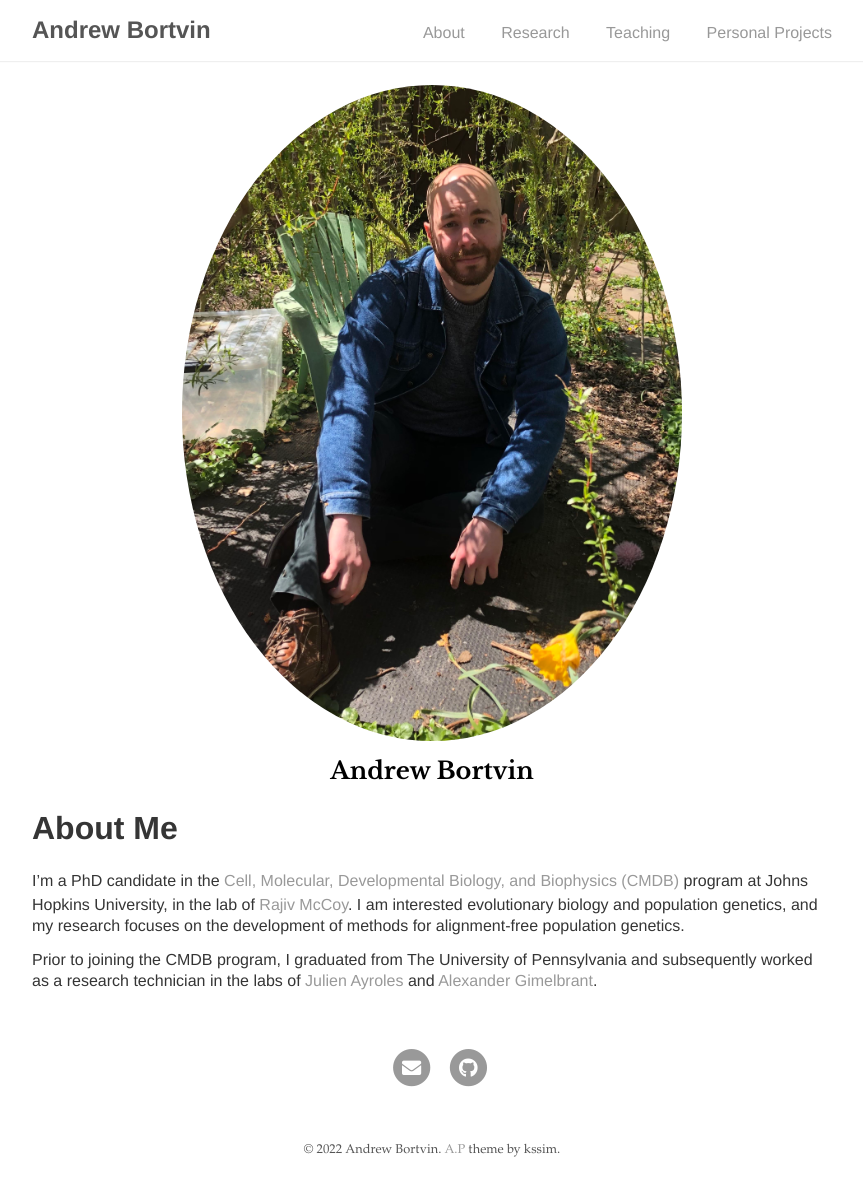
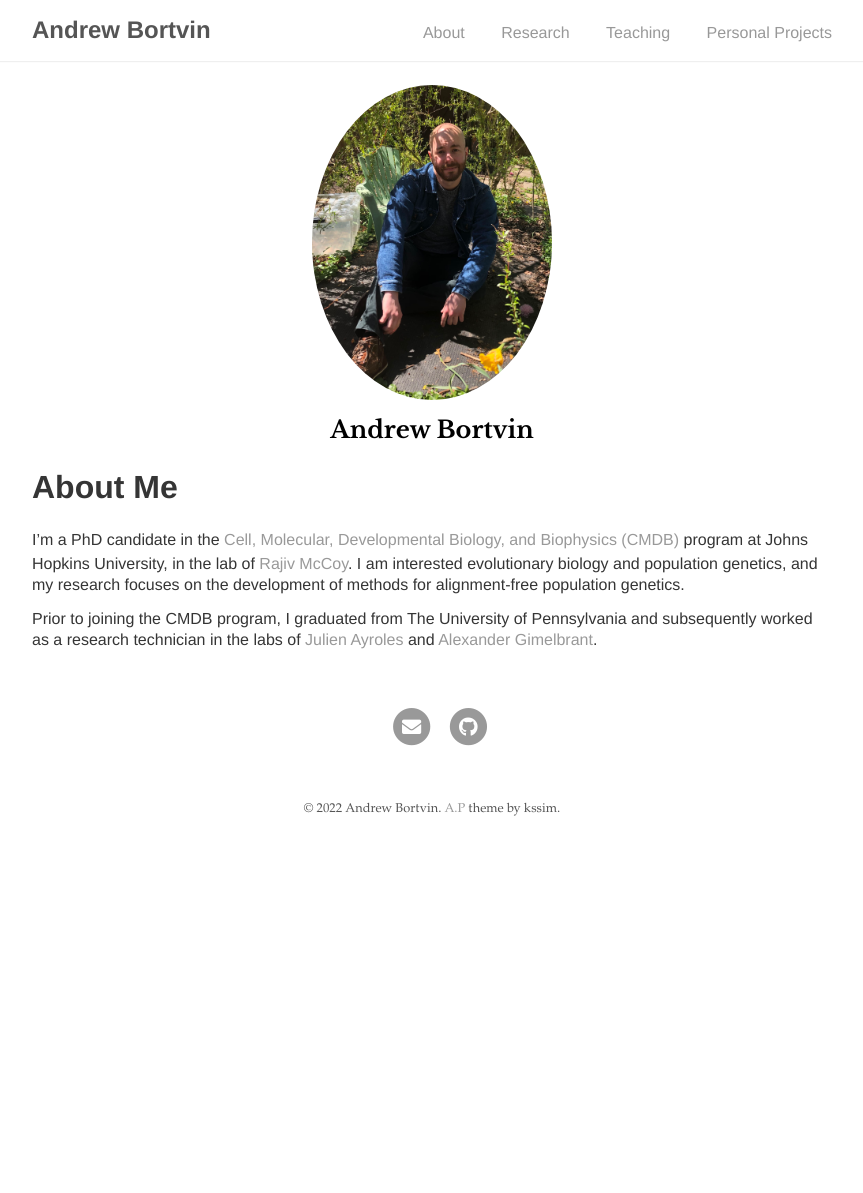
Before and after one commit to andrew-bortvin/andrew-bortvin.github.io, a Jekyll site: the page built from index.md, in a window 1280 px wide. Shown: the whole page, without its empty margins (208-1071 px from the left). Built offline with Jekyll 4.4.1, drawn with Linux system fonts in a browser that asks for light colours; our own code applies the rules of GitHub Pages for plain Markdown files; after the commit the page ends 900 px from its top, so only the background shows below that.

Commit message:
Update _home.scss

```diff
--- a/_sass/layouts/_home.scss
+++ b/_sass/layouts/_home.scss
@@ -5,7 +5,7 @@
 
     .selfie {
       display: block;
-      width: 500px;
+      width: 240px;
       margin: 0 auto;
       border-radius: 100%;
     }
```
